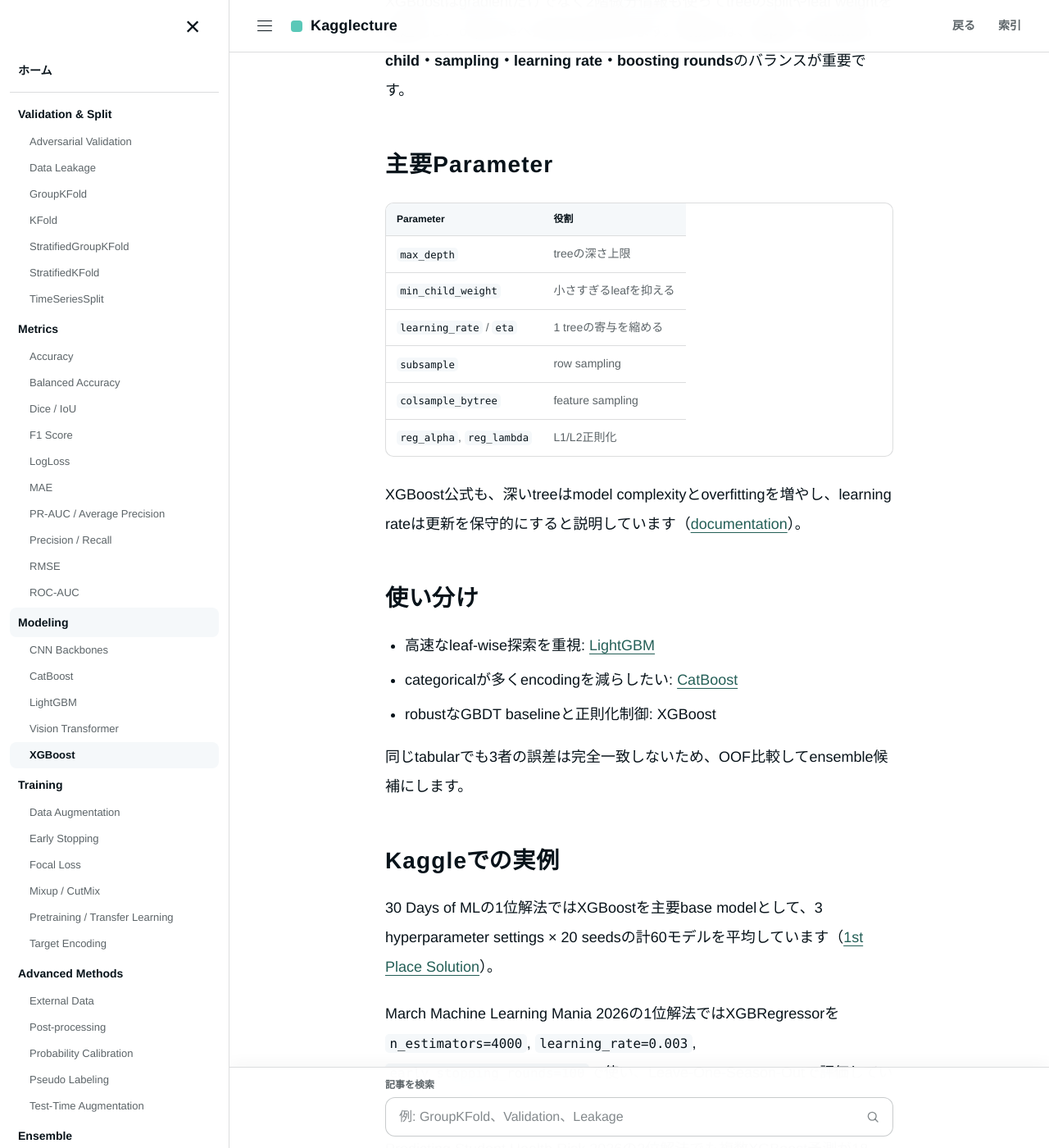
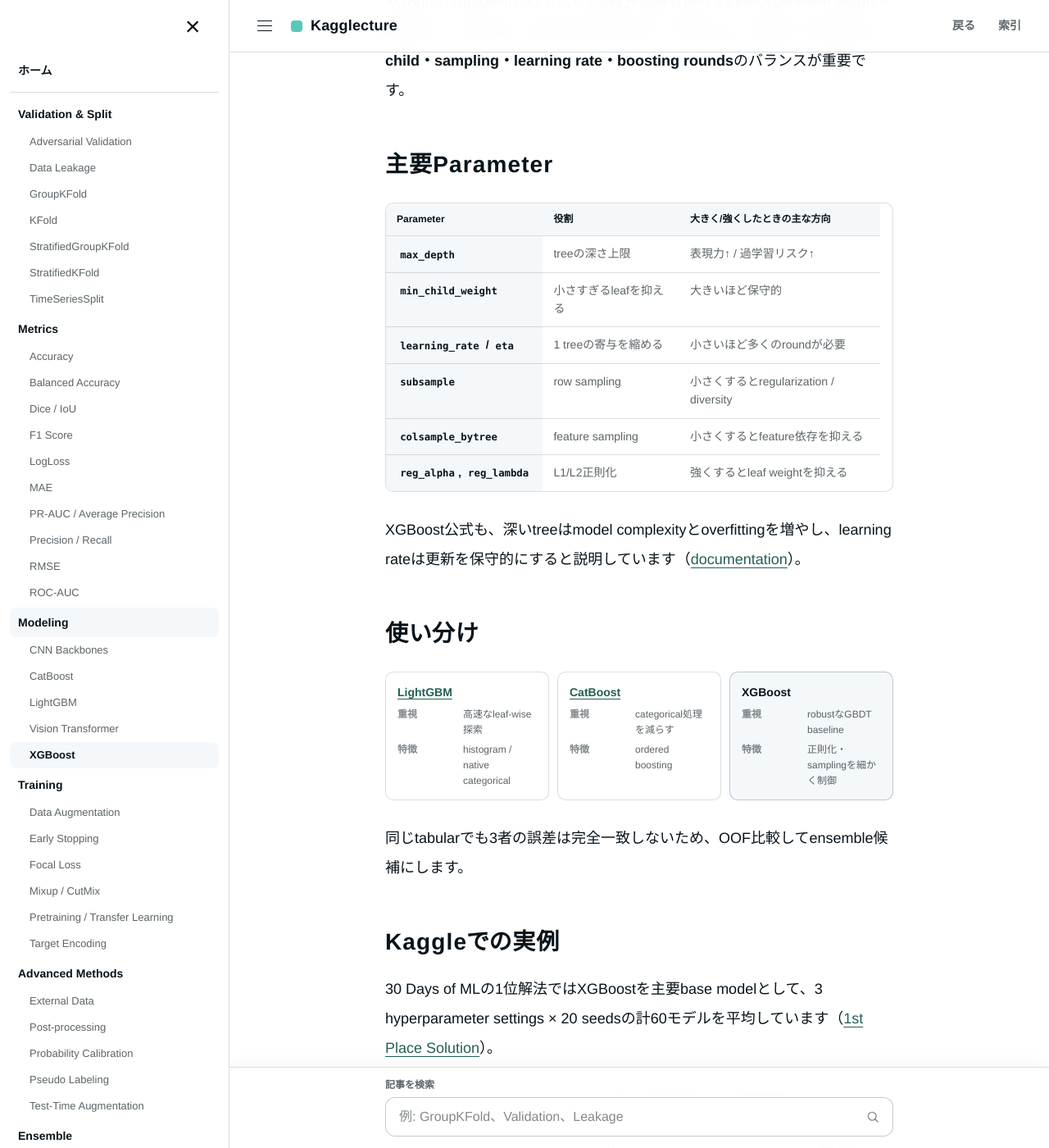
Before and after one commit to morikazu1119/Kagglecture, a Jekyll site: the page built from wiki/modeling/xgboost.md, in a window 1280 px wide and 1400 px high, scrolled down 623 px. Shown: the whole window at 82% size. Built offline with Jekyll 4.4.1, drawn with Linux system fonts in a browser that asks for light colours.

Commit message:
refactor: render XGBoost parameters as HTML table

```diff
--- a/wiki/modeling/xgboost.md
+++ b/wiki/modeling/xgboost.md
@@ -36,22 +36,27 @@
 
 ## 主要Parameter {#parameters}
 
-| Parameter | 役割 |
-|---|---|
-| `max_depth` | treeの深さ上限 |
-| `min_child_weight` | 小さすぎるleafを抑える |
-| `learning_rate` / `eta` | 1 treeの寄与を縮める |
-| `subsample` | row sampling |
-| `colsample_bytree` | feature sampling |
-| `reg_alpha`, `reg_lambda` | L1/L2正則化 |
+<div class="html-table-wrap"><table class="html-table">
+  <thead><tr><th scope="col">Parameter</th><th scope="col">役割</th><th scope="col">大きく/強くしたときの主な方向</th></tr></thead>
+  <tbody>
+    <tr><th scope="row"><code>max_depth</code></th><td>treeの深さ上限</td><td>表現力↑ / 過学習リスク↑</td></tr>
+    <tr><th scope="row"><code>min_child_weight</code></th><td>小さすぎるleafを抑える</td><td>大きいほど保守的</td></tr>
+    <tr><th scope="row"><code>learning_rate</code> / <code>eta</code></th><td>1 treeの寄与を縮める</td><td>小さいほど多くのroundが必要</td></tr>
+    <tr><th scope="row"><code>subsample</code></th><td>row sampling</td><td>小さくするとregularization / diversity</td></tr>
+    <tr><th scope="row"><code>colsample_bytree</code></th><td>feature sampling</td><td>小さくするとfeature依存を抑える</td></tr>
+    <tr><th scope="row"><code>reg_alpha</code>, <code>reg_lambda</code></th><td>L1/L2正則化</td><td>強くするとleaf weightを抑える</td></tr>
+  </tbody>
+</table></div>
 
 XGBoost公式も、深いtreeはmodel complexityとoverfittingを増やし、learning rateは更新を保守的にすると説明しています（[documentation](https://xgboost.readthedocs.io/en/latest/r_docs/R-package/docs/reference/xgboost.html)）。
 
 ## 使い分け {#comparison}
 
-- 高速なleaf-wise探索を重視: [LightGBM]({{ '/wiki/modeling/lightgbm.html' | relative_url }})
-- categoricalが多くencodingを減らしたい: [CatBoost]({{ '/wiki/modeling/catboost.html' | relative_url }})
-- robustなGBDT baselineと正則化制御: XGBoost
+<div class="comparison-board" aria-label="XGBoostと他GBDTの使い分け">
+  <section class="comparison-card"><h4><a href="{{ '/wiki/modeling/lightgbm.html' | relative_url }}">LightGBM</a></h4><dl><dt>重視</dt><dd>高速なleaf-wise探索</dd><dt>特徴</dt><dd>histogram / native categorical</dd></dl></section>
+  <section class="comparison-card"><h4><a href="{{ '/wiki/modeling/catboost.html' | relative_url }}">CatBoost</a></h4><dl><dt>重視</dt><dd>categorical処理を減らす</dd><dt>特徴</dt><dd>ordered boosting</dd></dl></section>
+  <section class="comparison-card is-primary"><h4>XGBoost</h4><dl><dt>重視</dt><dd>robustなGBDT baseline</dd><dt>特徴</dt><dd>正則化・samplingを細かく制御</dd></dl></section>
+</div>
 
 同じtabularでも3者の誤差は完全一致しないため、OOF比較してensemble候補にします。
 
```
